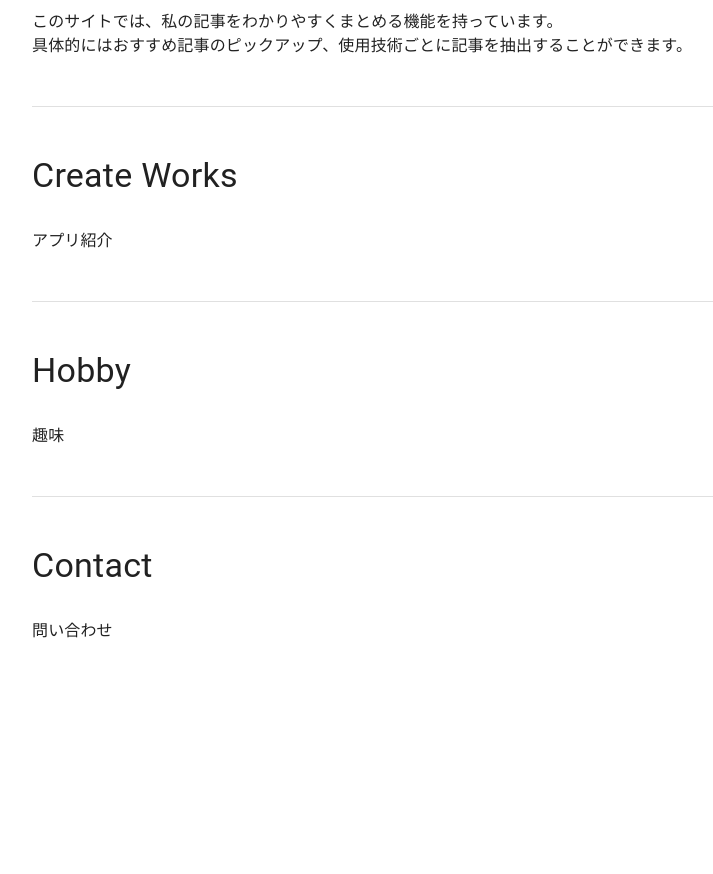
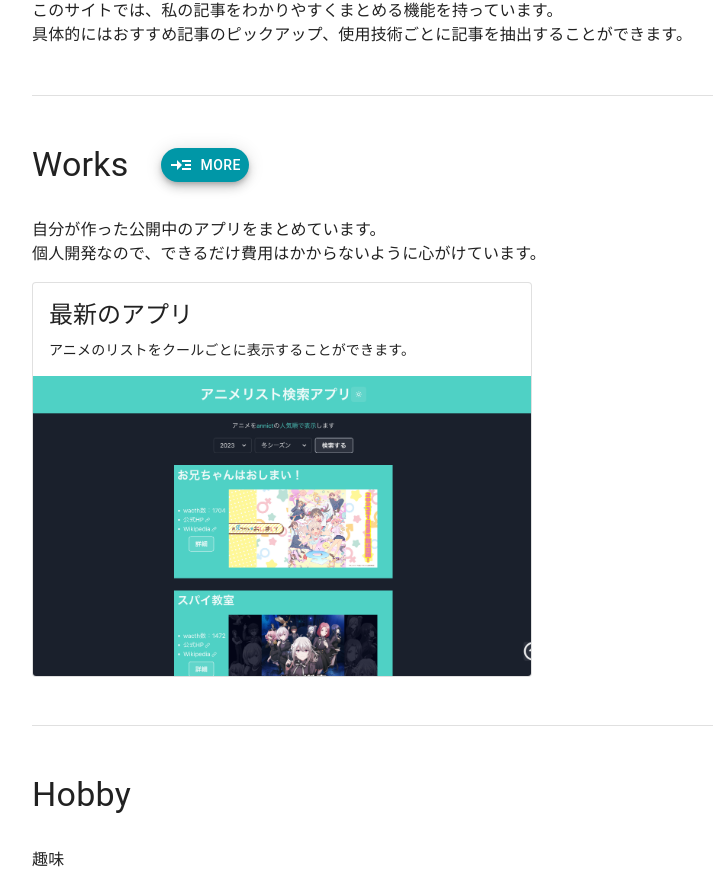
Before and after one commit to shimpei1494/pei-portfolio, a Next.js app: page / in a window 1280 px wide. Shown: the part 1889-2763 px from the top of the page, without its empty margins (182-895 px from the left). Before the commit the page ends 2532 px from the top, so only its background shows below. Built offline with nearby package versions, Linux system fonts and the light colour scheme.

Commit message:
Cardで最新のアプリを載せられるように

```diff
--- a/pages/index.tsx
+++ b/pages/index.tsx
@@ -1,5 +1,5 @@
 import { GitHub } from '@mui/icons-material'
-import { Avatar, Divider, Link, Typography } from '@mui/material'
+import { Avatar, Card, CardActionArea, CardContent, CardMedia, Divider, Link, Typography } from '@mui/material'
 import { Box, Container, Stack } from '@mui/system'
 import NextLink from 'next/link'
 import Header from '../components/layouts/Header'
@@ -77,7 +77,9 @@ export default function Home() {
                   </Typography>
                   <MoreButton url='/blog'/>
                 </Stack>
-                <img src='/images/zenn-logo.png' alt='zennのロゴ' width='50%' />
+                <Container>
+                  <img src='/images/zenn-logo.png' alt='zennのロゴ' width='50%' />
+                </Container>
                 <Typography>
                   2023年1月から週1ペースでZennの技術ブログを書き、アウトプットしています。<br/>
                   <Link href='https://zenn.dev/peishim' target="_blank" rel="noopener noreferrer">Zennの個人ページ</Link><br/>
@@ -89,10 +91,36 @@ export default function Home() {
             </Box>
             {/* Works紹介部分 */}
             <Box>
-              <Typography variant="h4" mb={4}>
-                Create Works
+              <Stack direction="row" alignItems='center' spacing={4} mb={4}>
+                <Typography variant="h4">
+                  Works
+                </Typography>
+                <MoreButton url='/works'/>
+              </Stack>
+              <Typography mb={2}>
+                自分が作った公開中のアプリをまとめています。<br/>
+                個人開発なので、できるだけ費用はかからないように心がけています。
               </Typography>
-              アプリ紹介
+              <NextLink href='https://anime-list-search-nine.vercel.app/' target="_blank" rel="noopener noreferrer">
+                <Card variant='outlined' sx={{ maxWidth: 500}}>
+                  <CardActionArea>
+                    <CardContent>
+                      <Typography gutterBottom variant="h5" component="div">
+                        最新のアプリ
+                      </Typography>
+                      <Typography variant="body2">
+                        アニメのリストをクールごとに表示することができます。
+                      </Typography>
+                    </CardContent>
+                    <CardMedia
+                      component="img"
+                      height="300"
+                      image="/images/works/anime-list.png"
+                      alt="アニメリスト検索アプリ"
+                    />
+                  </CardActionArea>
+                </Card>
+              </NextLink>
             </Box>
             {/* 趣味紹介部分 */}
             <Box>
```
